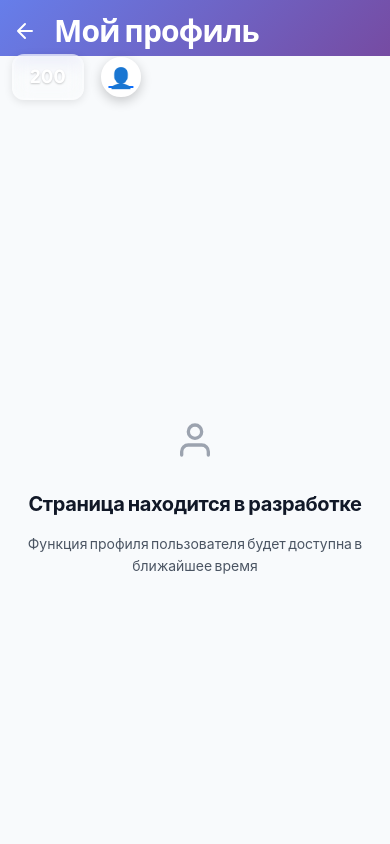
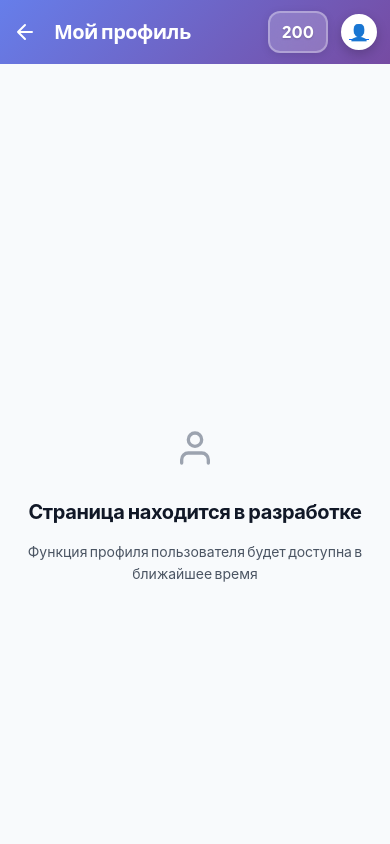
Before and after one commit to altaist/vibegirls, a Vue app in the folder front/: page /profile in a window 390 px wide. Shown: the top 844 px of the page. Built offline with nearby package versions, Linux system fonts and the light colour scheme.

Commit message:
fix header nd botview diagram

```diff
--- a/front/src/components/common/AppHeader.vue
+++ b/front/src/components/common/AppHeader.vue
@@ -161,13 +161,36 @@ const goBack = () => {
 
 /* Мобильная адаптация */
 @media (max-width: 768px) {
+  .navbar {
+    height: 64px;
+    min-height: 64px;
+  }
+
+  .balance {
+    padding: 0.375rem 0.75rem;
+    margin-right: 0.75rem;
+  }
+
   .balance-amount {
-    font-size: 1.125rem;
+    font-size: 1rem;
   }
 
   .profile-avatar {
-    width: 40px;
-    height: 40px;
+    width: 36px;
+    height: 36px;
+  }
+
+  .avatar-placeholder {
+    font-size: 1rem;
+  }
+
+  .header-logo {
+    width: 28px;
+    height: 28px;
+  }
+
+  h1 {
+    font-size: 1.25rem !important;
   }
 }
 </style>
--- a/front/src/views/BotView.vue
+++ b/front/src/views/BotView.vue
@@ -171,12 +171,16 @@ watch(() => route.params.id, (newBotId) => {
 
 
 const moodPercentage = computed(() => {
-  if (!bot.value?.personality?.mood) return 50
-  return Math.max(0, Math.min(100, (bot.value.personality.mood + 100) / 2))
+  const moodValue = bot.value?.personality?.mood
+  console.log('Mood value:', moodValue, 'Type:', typeof moodValue)
+  if (typeof moodValue !== 'number') return 50
+  return Math.max(0, Math.min(100, (moodValue + 100) / 2))
 })
 
 const moodText = computed(() => {
-  const mood = bot.value?.personality?.mood || 0
+  const mood = bot.value?.personality?.mood
+  if (typeof mood !== 'number') return 'Настроение не указано'
+
   if (mood > 70) return 'Отличное настроение 😊'
   if (mood > 40) return 'Хорошее настроение 🙂'
   if (mood > 0) return 'Нормальное настроение 😐'
@@ -518,6 +522,15 @@ const toggleFavorite = () => {
     padding: 1.5rem;
   }
 
+  .mood-indicator {
+    gap: 0.75rem;
+  }
+
+  .mood-text {
+    min-width: 150px;
+    font-size: 0.875rem;
+  }
+
   .action-buttons {
     flex-direction: column;
     gap: 1rem;
@@ -573,11 +586,18 @@ const toggleFavorite = () => {
   .mood-indicator {
     flex-direction: column;
     align-items: flex-start;
-    gap: 0.5rem;
+    gap: 0.75rem;
+    width: 100%;
+  }
+
+  .mood-bar {
+    width: 100%;
+    height: 10px;
   }
 
   .mood-text {
     min-width: auto;
+    font-size: 0.875rem;
   }
 
   .action-buttons {
```
